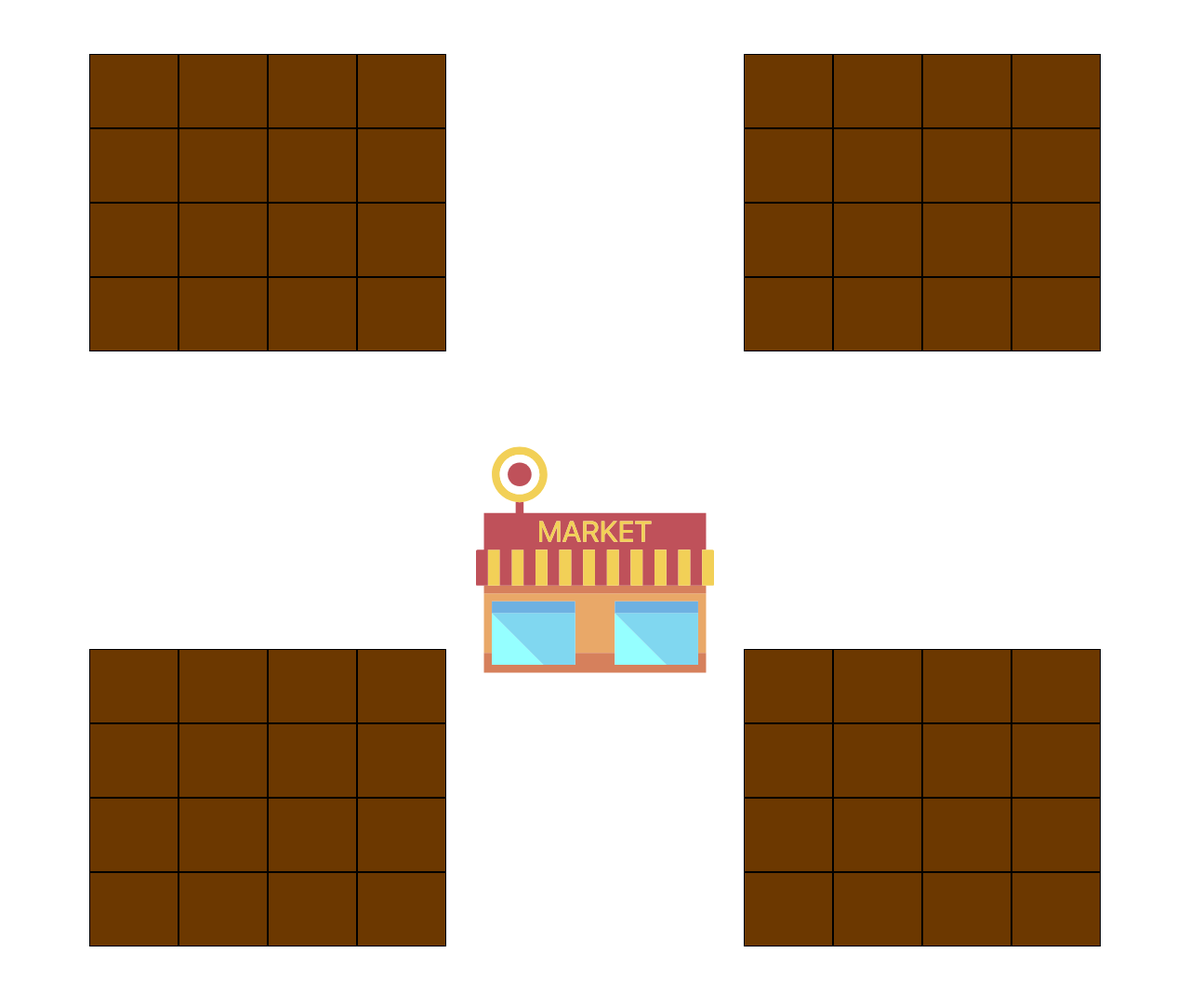
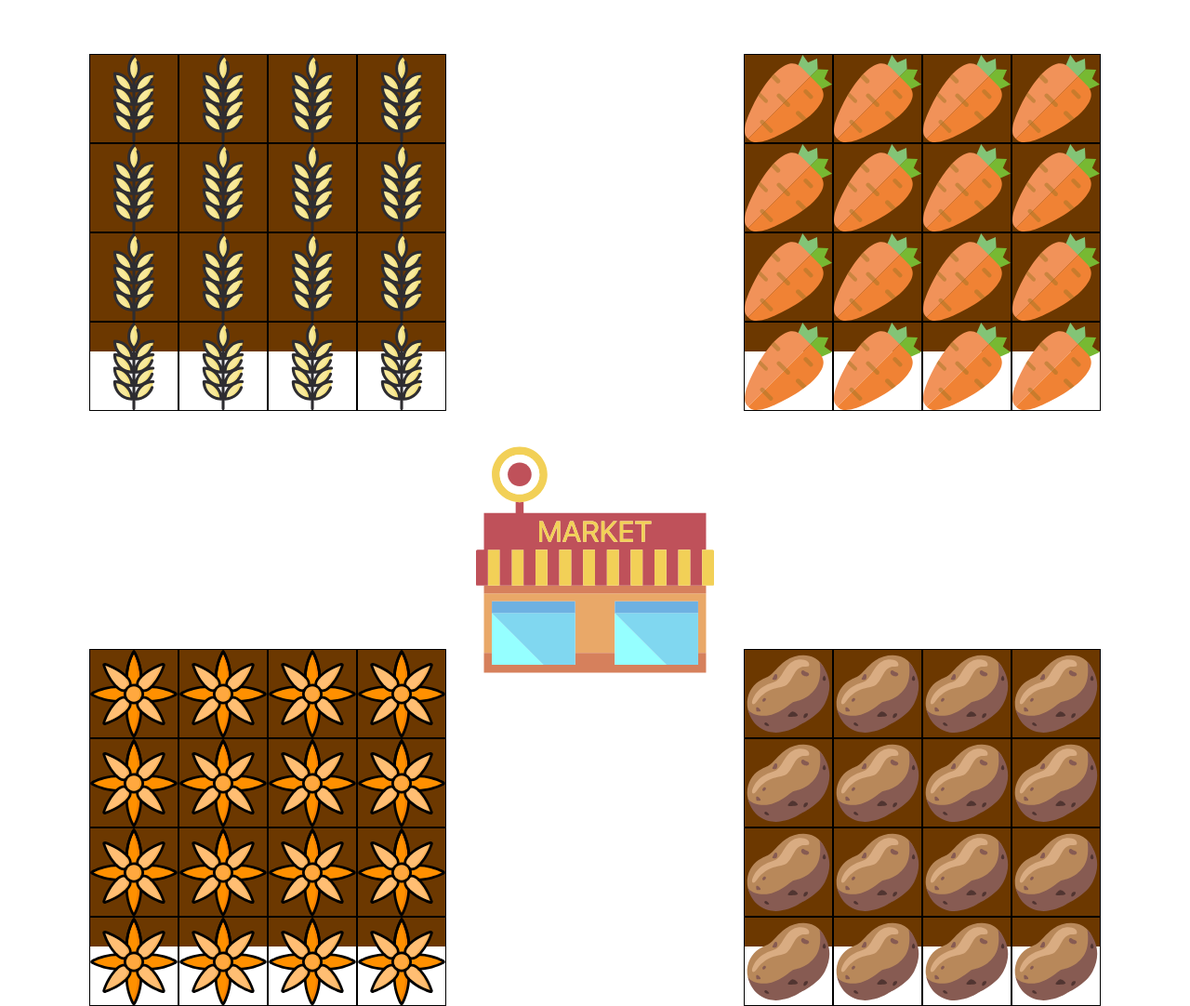
Before and after one commit to pgmgent-atwork2/project-1-workshop-start-2-code-ella-witze, a plain HTML site: page testGame/index.html in a window 1280 px wide. Shown: the part 140-1222 px from the top of the page at 93% size. Before the commit the page ends 1158 px from the top, so only its background shows below. Drawn offline with Linux system fonts and the light colour scheme.

Commit message:
harvesting function working

```diff
--- a/testGame/css/style.css
+++ b/testGame/css/style.css
@@ -84,3 +84,16 @@
   padding: 3rem;
   border: solid white 2px;
 }
+
+@keyframes fadeOutColor {
+  0% {
+    background-color: rgba(0, 255, 0, 1);
+  }
+  100% {
+    background-color: rgba(0, 255, 0, 0);
+  }
+}
+
+.aker--correct {
+  animation: fadeOutColor 10s ease forwards;
+}
--- a/testGame/index.html
+++ b/testGame/index.html
@@ -163,41 +163,43 @@
     </div>
         <!--WALLET-->
     <div class="grid-wrap">
+
       <div class="grid grid__grain">
-        <div class="aker aker__grain"></div>
-        <div class="aker aker__grain"></div>
-        <div class="aker aker__grain"></div>
-        <div class="aker aker__grain"></div>
-        <div class="aker aker__grain"></div>
-        <div class="aker aker__grain"></div>
-        <div class="aker aker__grain"></div>
-        <div class="aker aker__grain"></div>
-        <div class="aker aker__grain"></div>
-        <div class="aker aker__grain"></div>
-        <div class="aker aker__grain"></div>
-        <div class="aker aker__grain"></div>
-        <div class="aker aker__grain"></div>
-        <div class="aker aker__grain"></div>
-        <div class="aker aker__grain"></div>
-        <div class="aker aker__grain"></div>
+        <div class="aker aker__grain"><img src="images/SVG/Cereal Wheat Icon.svg" alt=""></div>
+        <div class="aker aker__grain"><img src="images/SVG/Cereal Wheat Icon.svg" alt=""></div>
+        <div class="aker aker__grain"><img src="images/SVG/Cereal Wheat Icon.svg" alt=""></div>
+        <div class="aker aker__grain"><img src="images/SVG/Cereal Wheat Icon.svg" alt=""></div>
+        <div class="aker aker__grain"><img src="images/SVG/Cereal Wheat Icon.svg" alt=""></div>
+        <div class="aker aker__grain"><img src="images/SVG/Cereal Wheat Icon.svg" alt=""></div>
+        <div class="aker aker__grain"><img src="images/SVG/Cereal Wheat Icon.svg" alt=""></div>
+        <div class="aker aker__grain"><img src="images/SVG/Cereal Wheat Icon.svg" alt=""></div>
+        <div class="aker aker__grain"><img src="images/SVG/Cereal Wheat Icon.svg" alt=""></div>
+        <div class="aker aker__grain"><img src="images/SVG/Cereal Wheat Icon.svg" alt=""></div>
+        <div class="aker aker__grain"><img src="images/SVG/Cereal Wheat Icon.svg" alt=""></div>
+        <div class="aker aker__grain"><img src="images/SVG/Cereal Wheat Icon.svg" alt=""></div>
+        <div class="aker aker__grain"><img src="images/SVG/Cereal Wheat Icon.svg" alt=""></div>
+        <div class="aker aker__grain"><img src="images/SVG/Cereal Wheat Icon.svg" alt=""></div>
+        <div class="aker aker__grain"><img src="images/SVG/Cereal Wheat Icon.svg" alt=""></div>
+        <div class="aker aker__grain"><img src="images/SVG/Cereal Wheat Icon.svg" alt=""></div>
       </div>
+
       <div class="grid grid__carrot">
-        <div class="aker aker__carrot"></div>
-        <div class="aker aker__carrot"></div>
-        <div class="aker aker__carrot"></div>
-        <div class="aker aker__carrot"></div>
-        <div class="aker aker__carrot"></div>
-        <div class="aker aker__carrot"></div>
-        <div class="aker aker__carrot"></div>
-        <div class="aker aker__carrot"></div>
-        <div class="aker aker__carrot"></div>
-        <div class="aker aker__carrot"></div>
-        <div class="aker aker__carrot"></div>
-        <div class="aker aker__carrot"></div>
-        <div class="aker aker__carrot"></div>
-        <div class="aker aker__carrot"></div>
-        <div class="aker aker__carrot"></div>
-        <div class="aker aker__carrot"></div>
+        <div class="aker aker__carrot"><img src="images/SVG/Carrot icon.svg" alt=""></div>
+        <div class="aker aker__carrot"><img src="images/SVG/Carrot icon.svg" alt=""></div>
+        <div class="aker aker__carrot"><img src="images/SVG/Carrot icon.svg" alt=""></div>
+        <div class="aker aker__carrot"><img src="images/SVG/Carrot icon.svg" alt=""></div>
+        <div class="aker aker__carrot"><img src="images/SVG/Carrot icon.svg" alt=""></div>
+        <div class="aker aker__carrot"><img src="images/SVG/Carrot icon.svg" alt=""></div>
+        <div class="aker aker__carrot"><img src="images/SVG/Carrot icon.svg" alt=""></div>
+        <div class="aker aker__carrot"><img src="images/SVG/Carrot icon.svg" alt=""></div>
+        <div class="aker aker__carrot"><img src="images/SVG/Carrot icon.svg" alt=""></div>
+        <div class="aker aker__carrot"><img src="images/SVG/Carrot icon.svg" alt=""></div>
+        <div class="aker aker__carrot"><img src="images/SVG/Carrot icon.svg" alt=""></div>
+        <div class="aker aker__carrot"><img src="images/SVG/Carrot icon.svg" alt=""></div>
+        <div class="aker aker__carrot"><img src="images/SVG/Carrot icon.svg" alt=""></div>
+        <div class="aker aker__carrot"><img src="images/SVG/Carrot icon.svg" alt=""></div>
+        <div class="aker aker__carrot"><img src="images/SVG/Carrot icon.svg" alt=""></div>
+        <div class="aker aker__carrot"><img src="images/SVG/Carrot icon.svg" alt=""></div>
       </div>
       <div class="shop" id="button-shop">
         <img class="button-shop" src="images/SVG/Market Vector.svg" alt="">
@@ -205,40 +207,40 @@
 
       </div>
       <div class="grid grid__flowers">
-        <div class="aker aker__flower"></div>
-        <div class="aker aker__flower"></div>
-        <div class="aker aker__flower"></div>
-        <div class="aker aker__flower"></div>
-        <div class="aker aker__flower"></div>
-        <div class="aker aker__flower"></div>
-        <div class="aker aker__flower"></div>
-        <div class="aker aker__flower"></div>
-        <div class="aker aker__flower"></div>
-        <div class="aker aker__flower"></div>
-        <div class="aker aker__flower"></div>
-        <div class="aker aker__flower"></div>
-        <div class="aker aker__flower"></div>
-        <div class="aker aker__flower"></div>
-        <div class="aker aker__flower"></div>
-        <div class="aker aker__flower"></div>
+        <div class="aker aker__flower"><img src="images/SVG/Flower Garden 2 icon.svg" alt=""></div>
+        <div class="aker aker__flower"><img src="images/SVG/Flower Garden 2 icon.svg" alt=""></div>
+        <div class="aker aker__flower"><img src="images/SVG/Flower Garden 2 icon.svg" alt=""></div>
+        <div class="aker aker__flower"><img src="images/SVG/Flower Garden 2 icon.svg" alt=""></div>
+        <div class="aker aker__flower"><img src="images/SVG/Flower Garden 2 icon.svg" alt=""></div>
+        <div class="aker aker__flower"><img src="images/SVG/Flower Garden 2 icon.svg" alt=""></div>
+        <div class="aker aker__flower"><img src="images/SVG/Flower Garden 2 icon.svg" alt=""></div>
+        <div class="aker aker__flower"><img src="images/SVG/Flower Garden 2 icon.svg" alt=""></div>
+        <div class="aker aker__flower"><img src="images/SVG/Flower Garden 2 icon.svg" alt=""></div>
+        <div class="aker aker__flower"><img src="images/SVG/Flower Garden 2 icon.svg" alt=""></div>
+        <div class="aker aker__flower"><img src="images/SVG/Flower Garden 2 icon.svg" alt=""></div>
+        <div class="aker aker__flower"><img src="images/SVG/Flower Garden 2 icon.svg" alt=""></div>
+        <div class="aker aker__flower"><img src="images/SVG/Flower Garden 2 icon.svg" alt=""></div>
+        <div class="aker aker__flower"><img src="images/SVG/Flower Garden 2 icon.svg" alt=""></div>
+        <div class="aker aker__flower"><img src="images/SVG/Flower Garden 2 icon.svg" alt=""></div>
+        <div class="aker aker__flower"><img src="images/SVG/Flower Garden 2 icon.svg" alt=""></div>
       </div>
       <div class="grid grid__potatos ">
-        <div class="aker aker__potato"></div>
-        <div class="aker aker__potato"></div>
-        <div class="aker aker__potato"></div>
-        <div class="aker aker__potato"></div>
-        <div class="aker aker__potato"></div>
-        <div class="aker aker__potato"></div>
-        <div class="aker aker__potato"></div>
-        <div class="aker aker__potato"></div>
-        <div class="aker aker__potato"></div>
-        <div class="aker aker__potato"></div>
-        <div class="aker aker__potato"></div>
-        <div class="aker aker__potato"></div>
-        <div class="aker aker__potato"></div>
-        <div class="aker aker__potato"></div>
-        <div class="aker aker__potato"></div>
-        <div class="aker aker__potato"></div>
+        <div class="aker aker__potato"><img src="images/SVG/Potato icon.svg" alt=""></div>
+        <div class="aker aker__potato"><img src="images/SVG/Potato icon.svg" alt=""></div>
+        <div class="aker aker__potato"><img src="images/SVG/Potato icon.svg" alt=""></div>
+        <div class="aker aker__potato"><img src="images/SVG/Potato icon.svg" alt=""></div>
+        <div class="aker aker__potato"><img src="images/SVG/Potato icon.svg" alt=""></div>
+        <div class="aker aker__potato"><img src="images/SVG/Potato icon.svg" alt=""></div>
+        <div class="aker aker__potato"><img src="images/SVG/Potato icon.svg" alt=""></div>
+        <div class="aker aker__potato"><img src="images/SVG/Potato icon.svg" alt=""></div>
+        <div class="aker aker__potato"><img src="images/SVG/Potato icon.svg" alt=""></div>
+        <div class="aker aker__potato"><img src="images/SVG/Potato icon.svg" alt=""></div>
+        <div class="aker aker__potato"><img src="images/SVG/Potato icon.svg" alt=""></div>
+        <div class="aker aker__potato"><img src="images/SVG/Potato icon.svg" alt=""></div>
+        <div class="aker aker__potato"><img src="images/SVG/Potato icon.svg" alt=""></div>
+        <div class="aker aker__potato"><img src="images/SVG/Potato icon.svg" alt=""></div>
+        <div class="aker aker__potato"><img src="images/SVG/Potato icon.svg" alt=""></div>
+        <div class="aker aker__potato"><img src="images/SVG/Potato icon.svg" alt=""></div>
       </div>
     </div>
   </main>
--- a/testGame/js/game.js
+++ b/testGame/js/game.js
@@ -118,7 +118,11 @@ function handleClick() {
   const selectedAnswer = options[selectedOptionIndex - 1];
 
   if (selectedAnswer === correctAnswer) {
-    this.style.backgroundColor = "lightgreen";
+    this.classList.add("aker--correct");
+    setTimeout(function () {
+      carrots++;
+      updateCarrotCount();
+    }, 10000);
   }
 }
 
```
